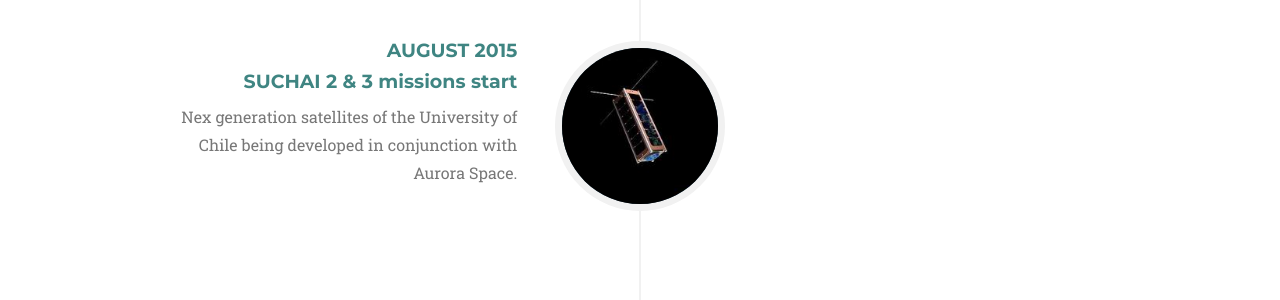
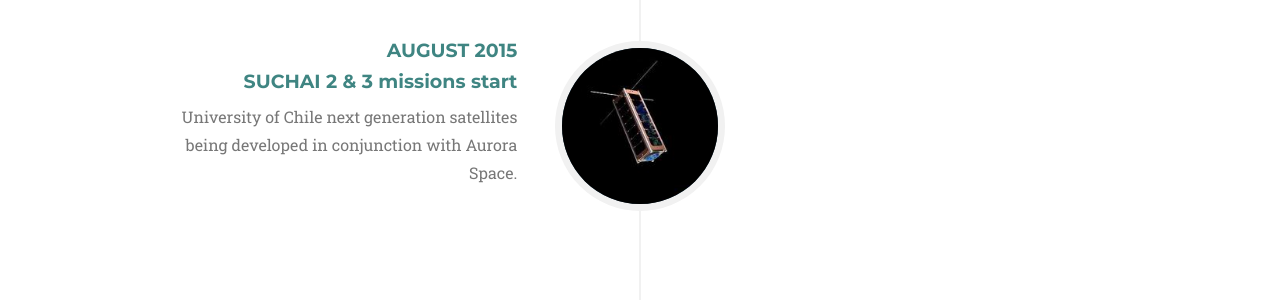
Before and after one commit to auroraspace/auroraspace.github.io, a Jekyll site: the page built from index.html, in a window 1280 px wide and 900 px high, scrolled down 3137 px. Shown: the part 154-454 px from the top of the window. Built offline with Jekyll 4.4.1, drawn with Linux system fonts in a browser that asks for light colours; some web fonts are replaced.

Commit message:
Fixing typos

```diff
--- a/_includes/about.html
+++ b/_includes/about.html
@@ -59,7 +59,7 @@
                                 </div>
                                 <div class="timeline-body">
                                     <p class="text-muted">
-                                        Nex generation satellites of the University of Chile being developed in conjunction
+                                        University of Chile next generation satellites being developed in conjunction
                                         with Aurora Space.
                                     </p>
                                 </div>
```
